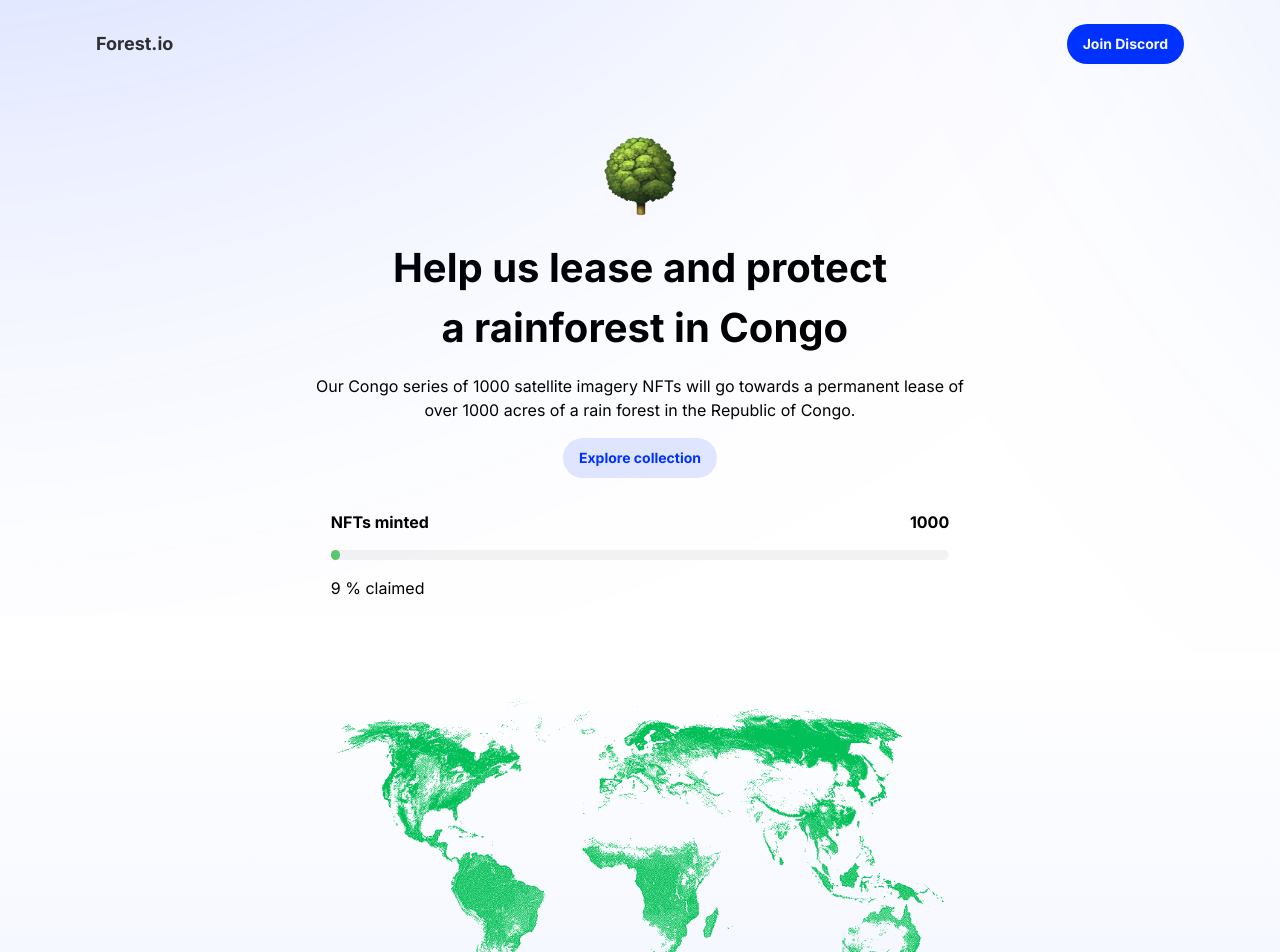
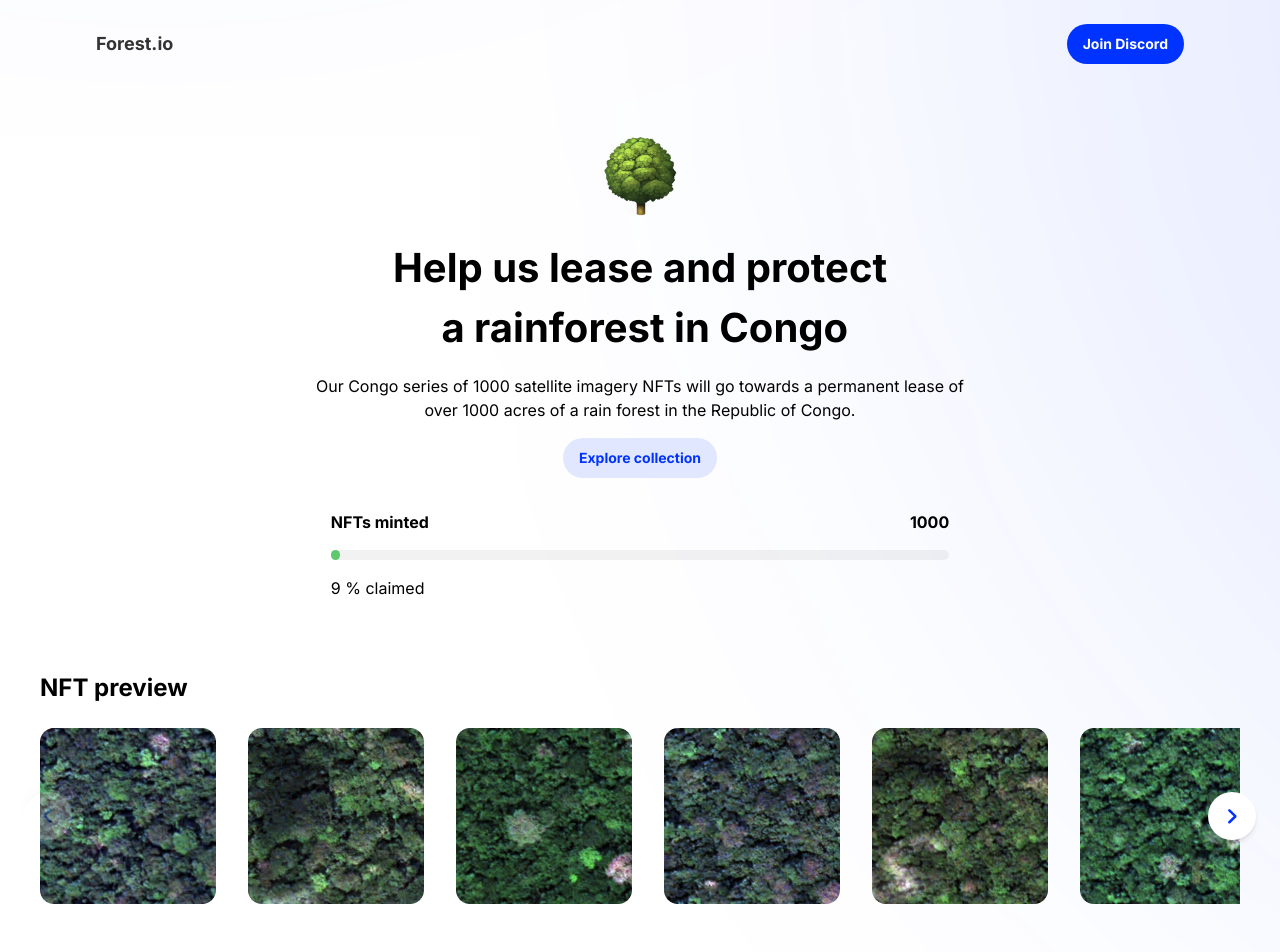
Before and after one commit to arslanshahab/glowing-spoon, a Next.js app: page / in a window 1280 px wide. Shown: the top 952 px of the page. Built offline with nearby package versions, Linux system fonts and the light colour scheme.

Commit message:
carousel

```diff
--- a/src/components/BgImg.tsx
+++ /dev/null
@@ -1,43 +0,0 @@
-import Image from 'next/image'
-
-const BgImg = () => {
-  return (
-    <>
-      <div className='absolute hidden  w-screen lg:fixed sm:block sm:-left-[10%] sm:-top-[30%] '>
-        <Image
-          src='/assets/svgs/ellipse1.svg'
-          width={1427}
-          height={955}
-          layout='intrinsic'
-          objectFit='cover'
-          className='absolute left-0'
-          alt='background image'
-        />
-      </div>
-      <div className='hidden absolute lg:fixed sm:block w-full md:-right-[30%] lg:-right-[60%] -top-[30%] z-10'>
-        <Image
-          src='/assets/svgs/ellipse2.svg'
-          width={893}
-          height={893}
-          layout='intrinsic'
-          objectFit='cover'
-          className='absolute left-0'
-          alt='background image'
-        />
-      </div>
-      <div className='absolute sm:hidden left-0 -top-[10%] '>
-        <Image
-          src='/assets/svgs/ellipse3.svg'
-          width={640}
-          height={640}
-          className='absolute'
-          objectFit='cover'
-          objectPosition='center center'
-          alt='background image'
-        />
-      </div>
-    </>
-  )
-}
-
-export default BgImg
--- /dev/null
+++ b/src/components/Carousel.tsx
@@ -0,0 +1,86 @@
+import { useState, useRef, useEffect } from 'react'
+import Image from 'next/image'
+import { Arrow } from '../constants/svgs'
+
+// Data
+import data from '../constants/data.json'
+import { Texts } from '../constants/texts'
+
+const Carousel = () => {
+  const maxScrollWidth = useRef(0)
+  const [currentIndex, setCurrentIndex] = useState(0)
+  const carousel = useRef<HTMLDivElement>(null)
+
+  const movePrev = () => {
+    if (currentIndex > 0) {
+      setCurrentIndex(prevState => prevState - 1)
+    }
+  }
+
+  const moveNext = () => {
+    if (carousel.current !== null && carousel.current.offsetWidth * currentIndex <= maxScrollWidth.current) {
+      setCurrentIndex(prevState => prevState + 1)
+    }
+  }
+
+  const isDisabled = direction => {
+    if (direction === 'prev') {
+      return currentIndex <= 0
+    }
+
+    if (direction === 'next' && carousel.current !== null) {
+      return carousel.current.offsetWidth * currentIndex >= maxScrollWidth.current
+    }
+
+    return false
+  }
+
+  useEffect(() => {
+    if (carousel !== null && carousel.current !== null) {
+      carousel.current.scrollLeft = carousel.current.offsetWidth * currentIndex
+    }
+  }, [currentIndex])
+
+  useEffect(() => {
+    maxScrollWidth.current = carousel.current ? carousel.current.scrollWidth - carousel.current.offsetWidth : 0
+  }, [])
+
+  return (
+    <div className='carousel my-12 py-4 overflow-hidden px-6 lg:px-10'>
+      <h2 className='text-2xl font-bold mb-6'>{Texts.preview}</h2>
+      <div className='relative overflow-visible'>
+        <div className='flex justify-between items-center absolute top left w-full h-full'>
+          <button
+            onClick={movePrev}
+            className='absolute -left-4 2xl:-left-8 w-12 h-12 flex items-center justify-center rounded-full shadow-lg transform rotate-180 bg-white disabled:opacity-25 disabled:cursor-not-allowed z-20 p-0 m-0 transition-all ease-in-out duration-300'
+            disabled={isDisabled('prev')}>
+            {Arrow}
+            <span className='sr-only'>Prev</span>
+          </button>
+          <button
+            onClick={moveNext}
+            className='absolute -right-4 2xl:-right-8 w-12 h-12 flex items-center justify-center rounded-full shadow-md bg-white disabled:opacity-25 disabled:cursor-not-allowed z-10 p-0 m-0 transition-all ease-in-out duration-300'
+            disabled={isDisabled('next')}>
+            {Arrow}
+            <span className='sr-only'>Next</span>
+          </button>
+        </div>
+        <div
+          ref={carousel}
+          className='carousel-container relative flex gap-4 md:gap-8 overflow-hidden scroll-smooth snap-x snap-mandatory touch-pan-x z-0'>
+          {data.resources.map((resource, index) => {
+            return (
+              <div
+                key={index}
+                className='rounded-xl carousel-item text-center relative w-[176px] h-[176px] snap-start cursor-pointer transition-opacity hover:opacity-80'>
+                <Image src={resource.image} width={176} height={176} layout='fixed' alt={resource.title} />
+              </div>
+            )
+          })}
+        </div>
+      </div>
+    </div>
+  )
+}
+
+export default Carousel
--- /dev/null
+++ b/src/constants/data.json
@@ -0,0 +1,40 @@
+{
+  "resources": [
+    {
+      "title": "NFT 1",
+      "image": "/assets/imgs/forest1.png"
+    },
+    {
+      "title": "NFT 2",
+      "image": "/assets/imgs/forest2.png"
+    },
+    {
+      "title": "NFT 3",
+      "image": "/assets/imgs/forest3.png"
+    },
+    {
+      "title": "NFT 4",
+      "image": "/assets/imgs/forest4.png"
+    },
+    {
+      "title": "NFT 5",
+      "image": "/assets/imgs/forest5.png"
+    },
+    {
+      "title": "NFT 6",
+      "image": "/assets/imgs/forest6.png"
+    },
+    {
+      "title": "NFT 4",
+      "image": "/assets/imgs/forest4.png"
+    },
+    {
+      "title": "NFT 5",
+      "image": "/assets/imgs/forest5.png"
+    },
+    {
+      "title": "NFT 6",
+      "image": "/assets/imgs/forest6.png"
+    }
+  ]
+}
--- /dev/null
+++ b/src/constants/svgs.js
@@ -0,0 +1,8 @@
+export const Arrow = (
+  <svg width='9' height='15' viewBox='0 0 9 15' fill='none' xmlns='http://www.w3.org/2000/svg'>
+    <path
+      d='M8.57031 7.35938C8.57031 6.96875 8.42969 6.64844 8.10938 6.34375L2.20312 0.554688C1.96875 0.320312 1.67969 0.203125 1.33594 0.203125C0.648438 0.203125 0.0859375 0.765625 0.0859375 1.44531C0.0859375 1.78906 0.226562 2.10938 0.484375 2.35938L5.63281 7.35156L0.484375 12.3516C0.226562 12.6094 0.0859375 12.9219 0.0859375 13.2734C0.0859375 13.9609 0.648438 14.5156 1.33594 14.5156C1.67969 14.5156 1.96875 14.3984 2.20312 14.1641L8.10938 8.375C8.4375 8.0625 8.57031 7.74219 8.57031 7.35938Z'
+      fill='#0033FF'
+    />
+  </svg>
+)
--- a/src/pages/index.tsx
+++ b/src/pages/index.tsx
@@ -7,7 +7,7 @@ import { Texts } from '../constants/texts'
 import Button from '../components/Button'
 import Header from '../components/Header'
 import ProgressBar from '../components/ProgressBar'
-import BgImg from '../components/BgImg'
+import Carousel from '../components/Carousel'
 
 const Home: NextPage = () => {
   return (
@@ -17,8 +17,7 @@ const Home: NextPage = () => {
         <meta name='description' content='' />
         <link rel='icon' href='/favicon.ico' />
       </Head>
-      <div className='relativew-screen h-screen overflow-x-hidden overflow-y-visible '>
-        <BgImg />
+      <div className='relative w-screen bg-image min-h-screen overflow-x-hidden overflow-y-visible '>
         <Header />
         <div className='my-14 px-4 mx-auto max-w-[70ch] text-center'>
           <Image src='/assets/imgs/tree.png' width={80} height={80} alt='Tree' />
@@ -33,6 +32,9 @@ const Home: NextPage = () => {
           </Link>
           <ProgressBar />
         </div>
+        <div className='lg:mx-18 2xl:mx-[220px] overflow'>
+          <Carousel />
+        </div>
         <div className='w-screen'>
           <div className='absolute w-screen bg-gradient-to-b from-white to-solitude bg-opacity-50 mix-blend-multiply'>
             <div className='w-full lg:w-2/3 xl:w-1/2 mx-auto flex flex-col justify-center px-4 my-8'>
@@ -44,9 +46,8 @@ const Home: NextPage = () => {
                 alt='Green world map'
                 className=''
               />
-
               <div className='mx-auto px-4 max-w-[70ch] text-center'>
-                <h2 className='font-bold mt-4 px-4 mx-auto text-[32px] md:text-[40px] '>{Texts.bottomTitle}</h2>
+                <h2 className='font-bold mt-4 px-4 mx-auto text-[32px] md:text-[40px]'>{Texts.bottomTitle}</h2>
                 <p className='text-base my-4'>{Texts.bottomText}</p>
                 <Link href={routes.discord} passHref>
                   <a>
--- a/src/styles/globals.css
+++ b/src/styles/globals.css
@@ -23,3 +23,21 @@ a {
 * {
   box-sizing: border-box;
 }
+
+.bg-image {
+  background-image: url('/assets/svgs/ellipse1.svg'), url('/assets/svgs/ellipse2.svg');
+  background-repeat: no-repeat, no-repeat;
+  background-size: contain, contain;
+  background-attachment: local, local;
+  background-position: -60% -60%, 120% -80%;
+}
+
+@media only screen and (max-width: 640px) {
+  .bg-image {
+    background-image: url('/assets/svgs/ellipse3.svg');
+    background-repeat: no-repeat;
+    background-size: contain;
+    background-attachment: local;
+    background-position: 0% 0%;
+  }
+}
--- a/tailwind.config.js
+++ b/tailwind.config.js
@@ -8,7 +8,6 @@ module.exports = {
         solitude: '#edf1ff',
         fern: '#5DC86C',
       },
-
       fontFamily: {
         inter: 'Inter',
       },
```
Also changed, not shown: public/assets/svgs/ellipse1.svg, public/assets/svgs/ellipse2.svg.
